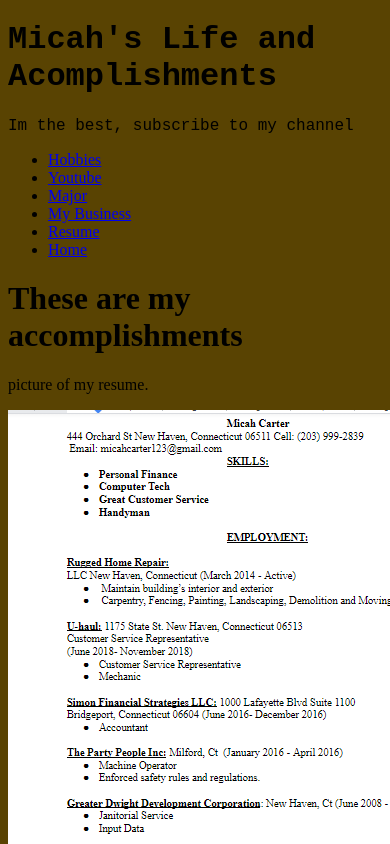
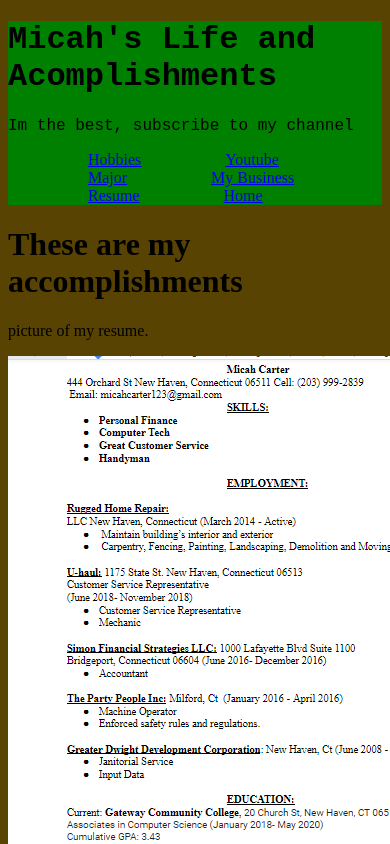
Before and after one commit to mizzymike/Web-Design, a plain HTML site: page docs/pages/Info.html in a window 390 px wide. Shown: the top 844 px of the page. Drawn offline with Linux system fonts and the light colour scheme.

Commit message:
Add files via upload

```diff
--- /dev/null
+++ b/docs/pages/css_main.css
@@ -0,0 +1,26 @@
+.topnav {background-color:green; height: auto;
+        }
+    ul{
+        list-style: none;
+    }
+
+        li{
+            padding: 10px 40px;
+            display: inline;
+        }
+ @media (min-width: 320px) and (max-width: 480px) {
+            body {
+                background-color: red;
+            }
+        }
+        @media (min-width: 481px) and (max-width: 767px) {
+            body {
+                background-color: yellow;
+            }
+        }
+
+        @media (min-width: 768px) and (max-width: 1024px){
+            body {
+                background-color:green;
+            }
+        }
```
Also changed, not shown: docs/pages/index.html (+1 -1 lines).
